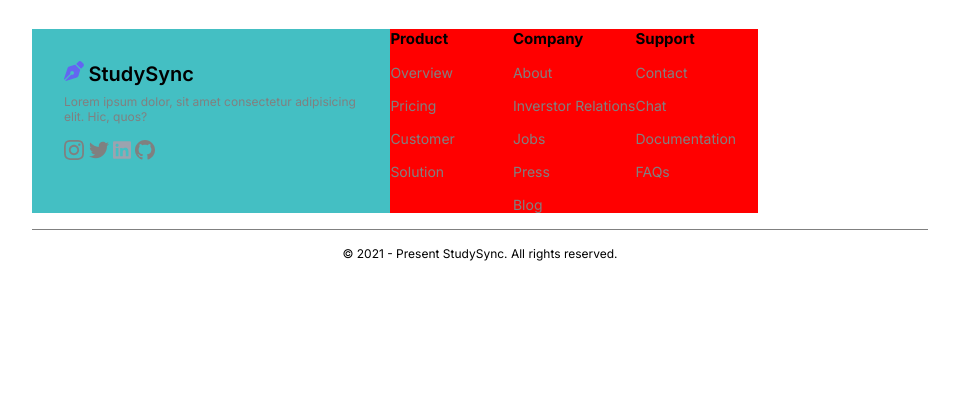
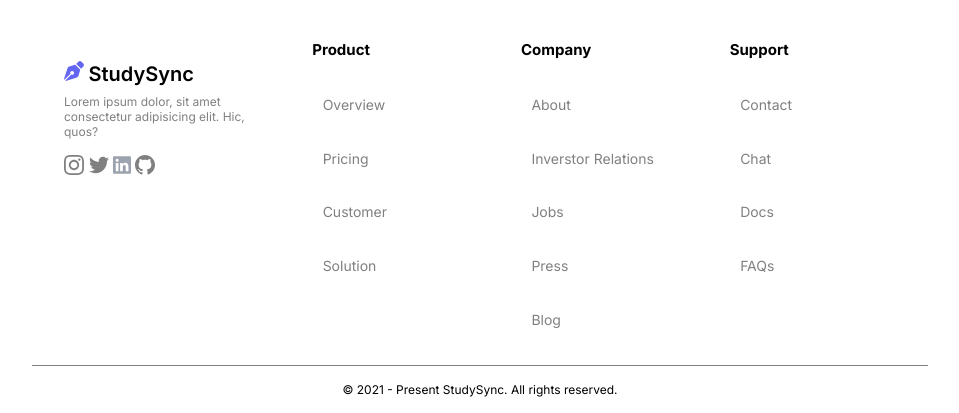
Before and after one commit to manvichaudhary55/Webpage-StudySync, a plain HTML site: page index.html in a window 1280 px wide. Shown: the part 2092-2505 px from the top of the page, without its empty margins (160-1119 px from the left). Before the commit the page ends 2369 px from the top, so only its background shows below. Drawn offline with Linux system fonts and the light colour scheme.

Commit message:
Updating

```diff
--- a/index.html
+++ b/index.html
@@ -231,7 +231,7 @@
                         <h4>Support</h4>
                         <p>Contact</p>
                         <p>Chat</p>
-                        <p>Documentation</p>
+                        <p>Docs</p>
                         <p>FAQs</p>
 
                     </div>
--- a/style.css
+++ b/style.css
@@ -406,16 +406,24 @@ body,html{
     border-bottom: 1px solid grey;
     padding-bottom: 1rem;
 }
-/* @media screen and (max-width:768px) {
+@media screen and (max-width:768px) {
     .top{
         flex-direction: column;
     }
 
-} */
+}
 .footer-left{
-    background: #44bfc3;
+
     width: 40%;
     padding: 2rem;
+}
+
+@media screen and (max-width:768px) {
+    .footer-left{
+        width: 100%;
+        padding: 2rem;
+    }
+
 }
 .top-logo img{
     height: 20px;
@@ -441,24 +449,27 @@ body,html{
 .top-right{
     display: grid;
     grid-template-columns: repeat(3,1fr);
-
-    background-color: #fcbf58;
+    /* background-color: #fcbf58; */
+    width: 100%;
+}
 
 
-}
 .footer-elem{
+    /* margin: auto; */
+    /* background-color: red; */
+    width:100%;
+    height: 100%;
 
-    background-color: red;
-    width: 100%;
-    height: 100%;
 }
 .footer-elem h4{
     font-size: 15px;
+    margin: 5%;
 }
 .footer-elem p{
     font-size: 14px;
     color: grey;
     padding-top: 1rem;
+    margin: 10%;
 }
 .bottom{
     width: 100%;
```
